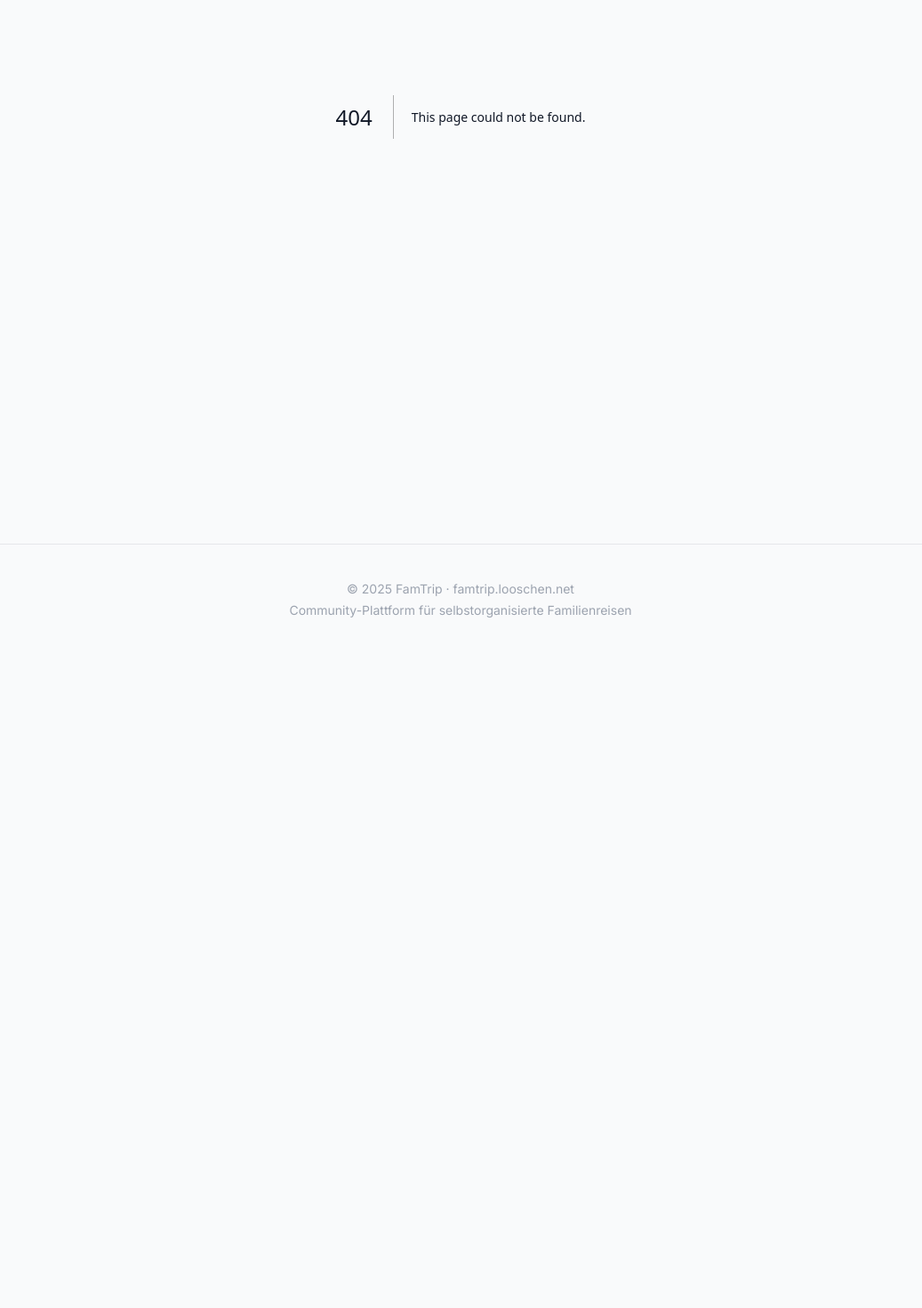
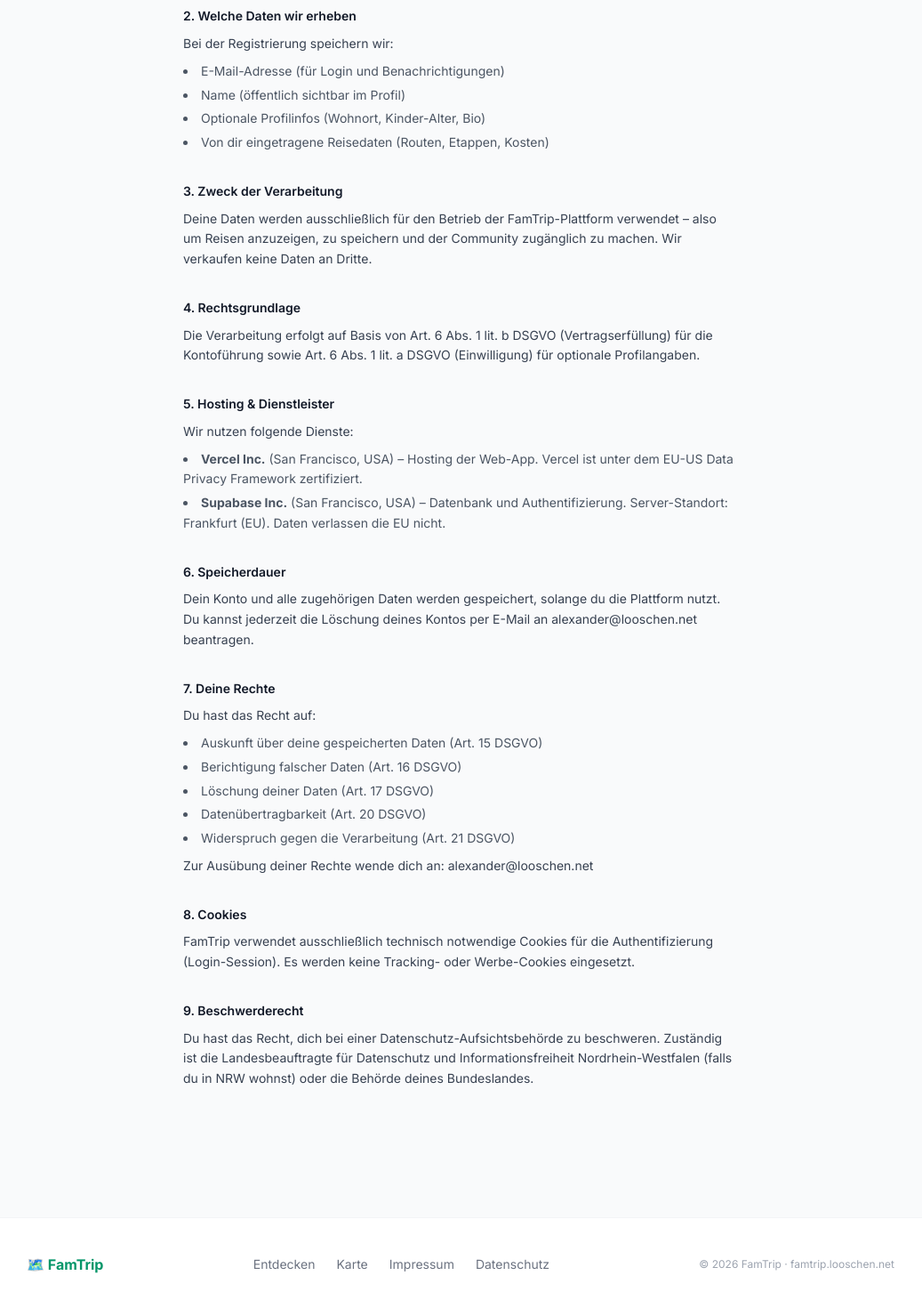
Before and after one commit to alexanderlooschen/famtrip-web, a Next.js app: page /datenschutz in a window 1280 px wide. Before the commit this address had no page. Shown: the part 334-1804 px from the top of the page at 89% size, without its empty margins (122-1159 px from the left). Before the commit the page ends 1070 px from the top, so only its background shows below. Built offline with nearby package versions, Linux system fonts and the light colour scheme.

Commit message:
Impressum, Datenschutz, Copyright-Fix

```diff
--- /dev/null
+++ b/app/datenschutz/page.tsx
@@ -0,0 +1,87 @@
+// app/datenschutz/page.tsx
+export default function DatenschutzPage() {
+  return (
+    <div className="max-w-2xl mx-auto px-6 py-16">
+      <h1 className="text-3xl font-bold text-gray-900 mb-2">Datenschutzerklärung</h1>
+      <p className="text-gray-500 mb-10 text-sm">Stand: Juni 2026</p>
+      <div className="space-y-8 text-sm text-gray-700 leading-relaxed">
+
+        <section>
+          <h2 className="font-semibold text-gray-900 mb-2">1. Verantwortlicher</h2>
+          <p>Alexander Looschen, alexander@looschen.net<br />
+          (vollständige Adresse siehe Impressum)</p>
+        </section>
+
+        <section>
+          <h2 className="font-semibold text-gray-900 mb-2">2. Welche Daten wir erheben</h2>
+          <p className="mb-2">Bei der Registrierung speichern wir:</p>
+          <ul className="list-disc list-inside space-y-1 text-gray-600">
+            <li>E-Mail-Adresse (für Login und Benachrichtigungen)</li>
+            <li>Name (öffentlich sichtbar im Profil)</li>
+            <li>Optionale Profilinfos (Wohnort, Kinder-Alter, Bio)</li>
+            <li>Von dir eingetragene Reisedaten (Routen, Etappen, Kosten)</li>
+          </ul>
+        </section>
+
+        <section>
+          <h2 className="font-semibold text-gray-900 mb-2">3. Zweck der Verarbeitung</h2>
+          <p>Deine Daten werden ausschließlich für den Betrieb der FamTrip-Plattform
+          verwendet – also um Reisen anzuzeigen, zu speichern und der Community
+          zugänglich zu machen. Wir verkaufen keine Daten an Dritte.</p>
+        </section>
+
+        <section>
+          <h2 className="font-semibold text-gray-900 mb-2">4. Rechtsgrundlage</h2>
+          <p>Die Verarbeitung erfolgt auf Basis von Art. 6 Abs. 1 lit. b DSGVO
+          (Vertragserfüllung) für die Kontoführung sowie Art. 6 Abs. 1 lit. a DSGVO
+          (Einwilligung) für optionale Profilangaben.</p>
+        </section>
+
+        <section>
+          <h2 className="font-semibold text-gray-900 mb-2">5. Hosting & Dienstleister</h2>
+          <p className="mb-2">Wir nutzen folgende Dienste:</p>
+          <ul className="list-disc list-inside space-y-1 text-gray-600">
+            <li><strong>Vercel Inc.</strong> (San Francisco, USA) – Hosting der Web-App.
+              Vercel ist unter dem EU-US Data Privacy Framework zertifiziert.</li>
+            <li><strong>Supabase Inc.</strong> (San Francisco, USA) – Datenbank und
+              Authentifizierung. Server-Standort: Frankfurt (EU). Daten verlassen die EU nicht.</li>
+          </ul>
+        </section>
+
+        <section>
+          <h2 className="font-semibold text-gray-900 mb-2">6. Speicherdauer</h2>
+          <p>Dein Konto und alle zugehörigen Daten werden gespeichert, solange du
+          die Plattform nutzt. Du kannst jederzeit die Löschung deines Kontos
+          per E-Mail an alexander@looschen.net beantragen.</p>
+        </section>
+
+        <section>
+          <h2 className="font-semibold text-gray-900 mb-2">7. Deine Rechte</h2>
+          <p className="mb-2">Du hast das Recht auf:</p>
+          <ul className="list-disc list-inside space-y-1 text-gray-600">
+            <li>Auskunft über deine gespeicherten Daten (Art. 15 DSGVO)</li>
+            <li>Berichtigung falscher Daten (Art. 16 DSGVO)</li>
+            <li>Löschung deiner Daten (Art. 17 DSGVO)</li>
+            <li>Datenübertragbarkeit (Art. 20 DSGVO)</li>
+            <li>Widerspruch gegen die Verarbeitung (Art. 21 DSGVO)</li>
+          </ul>
+          <p className="mt-2">Zur Ausübung deiner Rechte wende dich an: alexander@looschen.net</p>
+        </section>
+
+        <section>
+          <h2 className="font-semibold text-gray-900 mb-2">8. Cookies</h2>
+          <p>FamTrip verwendet ausschließlich technisch notwendige Cookies für die
+          Authentifizierung (Login-Session). Es werden keine Tracking- oder
+          Werbe-Cookies eingesetzt.</p>
+        </section>
+
+        <section>
+          <h2 className="font-semibold text-gray-900 mb-2">9. Beschwerderecht</h2>
+          <p>Du hast das Recht, dich bei einer Datenschutz-Aufsichtsbehörde zu beschweren.
+          Zuständig ist die Landesbeauftragte für Datenschutz und Informationsfreiheit
+          Nordrhein-Westfalen (falls du in NRW wohnst) oder die Behörde deines Bundeslandes.</p>
+        </section>
+      </div>
+    </div>
+  );
+}
--- /dev/null
+++ b/app/impressum/page.tsx
@@ -0,0 +1,36 @@
+// app/impressum/page.tsx
+export default function ImpressumPage() {
+  return (
+    <div className="max-w-2xl mx-auto px-6 py-16">
+      <h1 className="text-3xl font-bold text-gray-900 mb-2">Impressum</h1>
+      <p className="text-gray-500 mb-10 text-sm">Angaben gemäß § 5 TMG</p>
+      <div className="space-y-8 text-sm text-gray-700 leading-relaxed">
+        <section>
+          <h2 className="font-semibold text-gray-900 mb-2">Verantwortlich</h2>
+          <p>Alexander Looschen<br />
+          [Huntestr. 14]<br />
+          [49681 Garrel]<br />
+          Deutschland</p>
+        </section>
+        <section>
+          <h2 className="font-semibold text-gray-900 mb-2">Kontakt</h2>
+          <p>E-Mail: alexander@looschen.net</p>
+        </section>
+        <section>
+          <h2 className="font-semibold text-gray-900 mb-2">Hinweis zur Plattform</h2>
+          <p>FamTrip ist eine Community-Plattform für selbstorganisierte Familienreisen.
+          Inhalte werden von Nutzern erstellt und geteilt. Für die Richtigkeit der
+          Community-Beiträge übernehmen wir keine Gewähr.</p>
+        </section>
+        <section>
+          <h2 className="font-semibold text-gray-900 mb-2">Streitschlichtung</h2>
+          <p>Die EU-Kommission stellt eine Plattform zur Online-Streitbeilegung bereit:
+          <a href="https://ec.europa.eu/consumers/odr/" className="text-emerald-600 hover:underline ml-1" target="_blank" rel="noopener">
+            ec.europa.eu/consumers/odr
+          </a>. Wir sind nicht verpflichtet, an Streitbeilegungsverfahren
+          vor einer Verbraucherschlichtungsstelle teilzunehmen.</p>
+        </section>
+      </div>
+    </div>
+  );
+}
--- a/app/layout.tsx
+++ b/app/layout.tsx
@@ -16,16 +16,30 @@ export default function RootLayout({ children }: { children: React.ReactNode })
       <head>
         <link rel="preconnect" href="https://fonts.googleapis.com" />
         <link rel="preconnect" href="https://fonts.gstatic.com" crossOrigin="anonymous" />
-        <link href="https://fonts.googleapis.com/css2?family=Inter:wght@400;500;600&display=swap" rel="stylesheet" />
+        <link href="https://fonts.googleapis.com/css2?family=Inter:wght@400;500;600;700&display=swap" rel="stylesheet" />
         <link rel="stylesheet" href="https://unpkg.com/leaflet@1.9.4/dist/leaflet.css" />
       </head>
       <body className="bg-gray-50 text-gray-900 antialiased">
         <AuthProvider>
           <NavClient />
           <main className="min-h-screen">{children}</main>
-          <footer className="border-t border-gray-200 mt-20 py-10 text-center text-sm text-gray-400">
-            <p>© 2025 FamTrip · <a href="https://famtrip.looschen.net" className="hover:text-teal-600">famtrip.looschen.net</a></p>
-            <p className="mt-1">Community-Plattform für selbstorganisierte Familienreisen</p>
+          <footer className="bg-white border-t border-gray-100 mt-20">
+            <div className="max-w-5xl mx-auto px-6 py-10">
+              <div className="flex flex-col sm:flex-row items-center justify-between gap-4">
+                <div className="flex items-center gap-2 text-emerald-600 font-bold">
+                  🗺️ FamTrip
+                </div>
+                <nav className="flex flex-wrap items-center gap-6 text-sm text-gray-500">
+                  <a href="/entdecken" className="hover:text-emerald-600 transition-colors">Entdecken</a>
+                  <a href="/karte" className="hover:text-emerald-600 transition-colors">Karte</a>
+                  <a href="/impressum" className="hover:text-emerald-600 transition-colors">Impressum</a>
+                  <a href="/datenschutz" className="hover:text-emerald-600 transition-colors">Datenschutz</a>
+                </nav>
+                <p className="text-xs text-gray-400">
+                  © {new Date().getFullYear()} FamTrip · famtrip.looschen.net
+                </p>
+              </div>
+            </div>
           </footer>
         </AuthProvider>
       </body>
```
